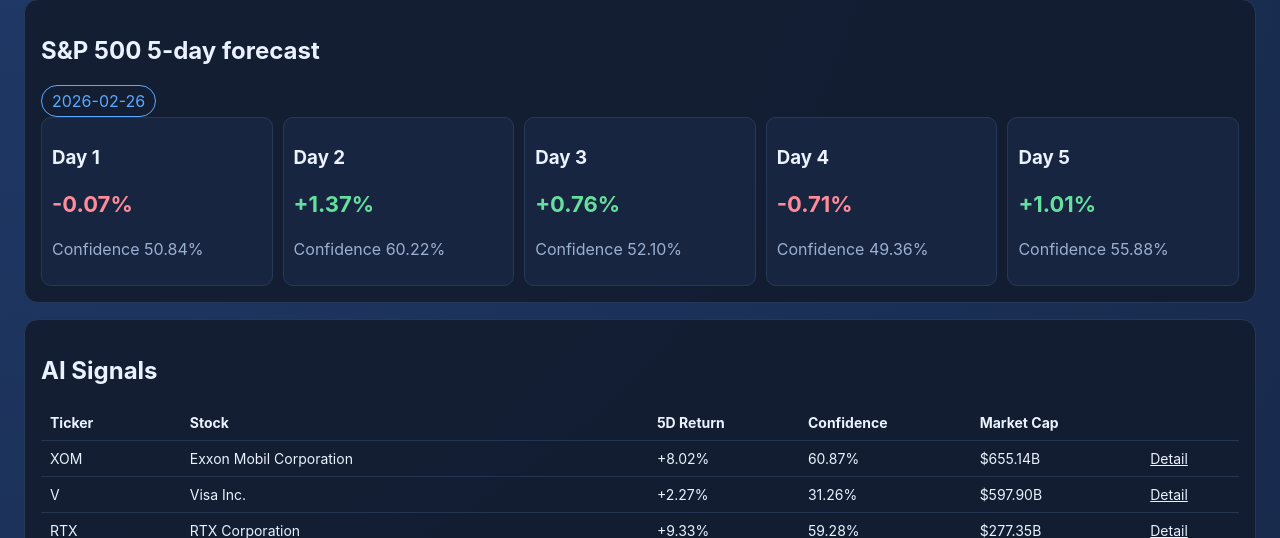
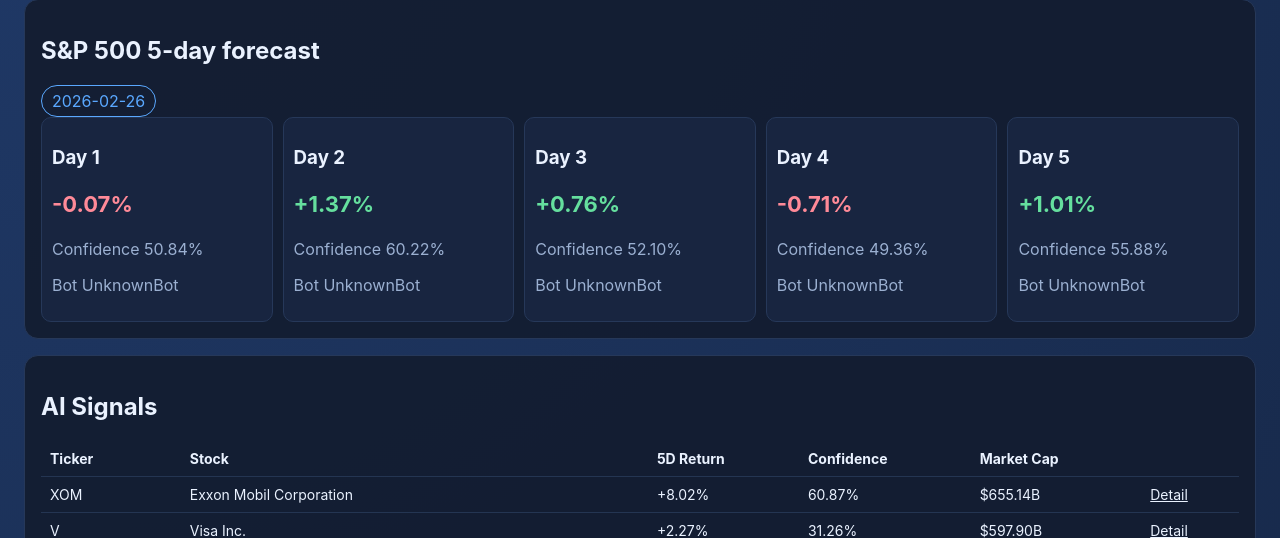
Before and after one commit to bobwillrulex/Stock-Tracker, a Flask app: page /?forecast_date=2026-02-26 in a window 1280 px wide. Shown: the part 251-789 px from the top of the page. Run offline with Flask 3, Linux system fonts and the light colour scheme; data comes from the database, SQL or seed files in the repository.

Commit message:
feat: add manager-selected bot ensemble for S&P 5-day forecasts

```diff
--- a/UI.py
+++ b/UI.py
@@ -269,7 +269,7 @@ def load_rsi_rows(path=RSI_SIGNALS_CSV_PATH):
 
 
 def load_market_forecast_rows(path=MARKET_FORECAST_CSV_PATH):
-    rows = _load_csv_rows(path, ["day", "percentage", "confidence"])
+    rows = _load_csv_rows(path, ["day", "percentage", "confidence", "bot_name"])
     normalized = []
     for row in rows:
         day = int(pd.to_numeric(row.get("day", 0), errors="coerce") or 0)
@@ -280,6 +280,7 @@ def load_market_forecast_rows(path=MARKET_FORECAST_CSV_PATH):
                 "day": day,
                 "percentage": float(pd.to_numeric(row.get("percentage", 0), errors="coerce") or 0),
                 "confidence": float(pd.to_numeric(row.get("confidence", 0), errors="coerce") or 0),
+                "bot_name": str(row.get("bot_name") or "UnknownBot"),
             }
         )
     return sorted(normalized, key=lambda item: item["day"])
--- a/main.py
+++ b/main.py
@@ -60,6 +60,11 @@ PATIENCE = 5
 WEIGHT_DECAY = 1e-5
 GRAD_CLIP = 1.0
 VAL_SPLIT = 0.2
+SP500_EMPLOYEE_BOTS = [
+    {"name": "MomentumScout", "lr": LR_FINE_TUNE, "weight_decay": WEIGHT_DECAY, "epochs": 2, "batch_size": 32},
+    {"name": "TrendGuard", "lr": LR_FINE_TUNE * 0.6, "weight_decay": WEIGHT_DECAY * 5, "epochs": 3, "batch_size": 24},
+    {"name": "QuickMeanRev", "lr": LR_FINE_TUNE * 1.4, "weight_decay": WEIGHT_DECAY * 0.7, "epochs": 2, "batch_size": 40},
+]
 
 FEATURE_COLUMNS = [
     'Log_Ret', 'RSI', 'ATR', 'EMA20', 'EMA50', 'Vol_Change',
@@ -694,7 +699,7 @@ def generate_github_pages_report(source_csv=SIGNALS_CSV_PATH, output_html=PAGES_
         forecasts = []
         for r in sorted(entry.get("forecasts", []), key=lambda item: int(item.get("day", 0))):
             day = int(r.get("day", 0))
-            forecasts.append({"day": day, "percentage": float(r.get("percentage", 0) or 0), "confidence": float(r.get("confidence", 0) or 0), "label": day_labels.get(day, f"{day} days")})
+            forecasts.append({"day": day, "percentage": float(r.get("percentage", 0) or 0), "confidence": float(r.get("confidence", 0) or 0), "bot_name": str(r.get("bot_name") or "UnknownBot"), "label": day_labels.get(day, f"{day} days")})
         market_history_payload.append({"run_date": run_date, "forecasts": forecasts})
     market_history_json = json.dumps(market_history_payload)
 
@@ -726,7 +731,7 @@ def generate_github_pages_report(source_csv=SIGNALS_CSV_PATH, output_html=PAGES_
 const marketHistory = __MARKET_HISTORY_JSON__;
 const forecastText = document.getElementById('sp500-forecast-text');
 const forecastTabs = document.getElementById('sp500-forecast-tabs');
-const formatForecast = (row) => { const pct=Number(row?.percentage ?? 0); const conf=Number(row?.confidence ?? 0); const pctLabel=`${pct >= 0 ? '+' : ''}${pct.toFixed(2)}%`; const signClass=pct >= 0 ? 'positive' : 'negative'; return `<div class="forecast-card"><p class="forecast-label">${row?.label || 'N/A'}</p><span class="forecast-value ${signClass}">${pctLabel}</span><div class="forecast-conf">conf ${conf.toFixed(1)}%</div></div>`; };
+const formatForecast = (row) => { const pct=Number(row?.percentage ?? 0); const conf=Number(row?.confidence ?? 0); const bot=(row?.bot_name || 'UnknownBot'); const pctLabel=`${pct >= 0 ? '+' : ''}${pct.toFixed(2)}%`; const signClass=pct >= 0 ? 'positive' : 'negative'; return `<div class="forecast-card"><p class="forecast-label">${row?.label || 'N/A'}</p><span class="forecast-value ${signClass}">${pctLabel}</span><div class="forecast-conf">conf ${conf.toFixed(1)}% · bot ${bot}</div></div>`; };
 const renderForecast = (rows) => { if(!forecastText) return; if(!rows || rows.length === 0){ forecastText.textContent='No S&P 500 forecast data yet. Run a daily scan to generate it.'; return; } forecastText.innerHTML=`<div class="forecast-grid">${rows.map(formatForecast).join('')}</div>`; };
 const renderForecastTabs = () => { if(!forecastTabs) return; forecastTabs.innerHTML=''; if(!marketHistory || marketHistory.length === 0){ renderForecast([]); return; } let selected = marketHistory[0].run_date; const selectDate = (runDate) => { selected = runDate; Array.from(forecastTabs.querySelectorAll('button')).forEach((btn) => btn.classList.toggle('active', btn.dataset.runDate === selected)); const row = marketHistory.find((item) => item.run_date === selected); renderForecast(row?.forecasts || []); }; marketHistory.forEach((item) => { const button=document.createElement('button'); button.type='button'; button.className='forecast-tab'; button.dataset.runDate=item.run_date; const parsed=new Date(`${item.run_date}T00:00:00`); button.textContent=Number.isNaN(parsed.valueOf()) ? item.run_date : parsed.toLocaleDateString(undefined, { month:'short', day:'2-digit' }); button.addEventListener('click', () => selectDate(item.run_date)); forecastTabs.appendChild(button); }); selectDate(selected); };
 renderForecastTabs();
@@ -1032,10 +1037,11 @@ def write_sp500_forecast_csv(forecasts, path=MARKET_FORECAST_CSV_PATH):
                 "day": int(item.get("day", 0)),
                 "percentage": round(float(item.get("predicted_return", 0.0)) * 100, 2),
                 "confidence": round(float(item.get("confidence", 0.0)) * 100, 2),
+                "bot_name": str(item.get("bot_name") or "UnknownBot"),
             }
         )
 
-    pd.DataFrame(rows, columns=["day", "percentage", "confidence"]).to_csv(path, index=False)
+    pd.DataFrame(rows, columns=["day", "percentage", "confidence", "bot_name"]).to_csv(path, index=False)
     print(f"Wrote {len(rows)} S&P 500 forecast rows to {path}.")
 
 
@@ -1047,12 +1053,16 @@ def _ensure_sp500_forecast_table(conn):
             day INTEGER NOT NULL,
             percentage REAL NOT NULL,
             confidence REAL NOT NULL,
+            bot_name TEXT NOT NULL DEFAULT 'UnknownBot',
             created_at TEXT NOT NULL,
             updated_at TEXT NOT NULL,
             PRIMARY KEY (run_date, day)
         )
         """
     )
+    cols = {row[1] for row in conn.execute("PRAGMA table_info(sp500_forecast_history)").fetchall()}
+    if "bot_name" not in cols:
+        conn.execute("ALTER TABLE sp500_forecast_history ADD COLUMN bot_name TEXT NOT NULL DEFAULT 'UnknownBot'")
 
 
 def save_sp500_forecast_history(forecasts, db_path=MARKET_FORECAST_DB_PATH, run_date=None, days_to_keep=5):
@@ -1076,17 +1086,19 @@ def save_sp500_forecast_history(forecasts, db_path=MARKET_FORECAST_DB_PATH, run_
 
             percentage = round(float(item.get("predicted_return", 0.0)) * 100, 2)
             confidence = round(float(item.get("confidence", 0.0)) * 100, 2)
+            bot_name = str(item.get("bot_name") or "UnknownBot")
 
             conn.execute(
                 """
-                INSERT INTO sp500_forecast_history (run_date, day, percentage, confidence, created_at, updated_at)
-                VALUES (?, ?, ?, ?, ?, ?)
+                INSERT INTO sp500_forecast_history (run_date, day, percentage, confidence, bot_name, created_at, updated_at)
+                VALUES (?, ?, ?, ?, ?, ?, ?)
                 ON CONFLICT(run_date, day) DO UPDATE SET
                     percentage=excluded.percentage,
                     confidence=excluded.confidence,
+                    bot_name=excluded.bot_name,
                     updated_at=excluded.updated_at
                 """,
-                (run_date_str, day, percentage, confidence, now_str, now_str),
+                (run_date_str, day, percentage, confidence, bot_name, now_str, now_str),
             )
 
         conn.execute(
@@ -1121,7 +1133,7 @@ def load_recent_sp500_forecast_history(db_path=MARKET_FORECAST_DB_PATH, days_to_
                 ORDER BY run_date DESC
                 LIMIT ?
             )
-            SELECT h.run_date, h.day, h.percentage, h.confidence
+            SELECT h.run_date, h.day, h.percentage, h.confidence, h.bot_name
             FROM sp500_forecast_history h
             INNER JOIN recent_dates r ON r.run_date = h.run_date
             ORDER BY h.run_date DESC, h.day ASC
@@ -1130,20 +1142,56 @@ def load_recent_sp500_forecast_history(db_path=MARKET_FORECAST_DB_PATH, days_to_
         ).fetchall()
 
     grouped = {}
-    for run_date, day, percentage, confidence in rows:
+    for run_date, day, percentage, confidence, bot_name in rows:
         grouped.setdefault(run_date, []).append(
             {
                 "day": int(day),
                 "percentage": float(percentage),
                 "confidence": float(confidence),
+                "bot_name": str(bot_name or "UnknownBot"),
             }
         )
 
     return [{"run_date": run_date, "forecasts": forecasts} for run_date, forecasts in grouped.items()]
 
 
+def _run_sp500_employee_bot(bot_config, base_model_state, X_train, y_train, X_val, y_val, X_pred):
+    """Train one employee bot and return prediction + validation MAE."""
+    model = PatternScannerLSTM(input_size=INPUT_SIZE).to(DEVICE)
+    model.load_state_dict(base_model_state)
+    optimizer = torch.optim.AdamW(
+        model.parameters(),
+        lr=float(bot_config.get("lr", LR_FINE_TUNE)),
+        weight_decay=float(bot_config.get("weight_decay", WEIGHT_DECAY)),
+    )
+    loss_fn = nn.MSELoss()
+    batch_size = max(int(bot_config.get("batch_size", 32)), 8)
+    epochs = max(int(bot_config.get("epochs", 2)), 1)
+    seed = _stable_seed("sp500", bot_config.get("name", "bot"), len(X_train), len(X_val), float(y_train.mean().item()))
+    generator = torch.Generator(device="cpu")
+    generator.manual_seed(seed)
+    train_loader = DataLoader(TensorDataset(X_train, y_train), batch_size=batch_size, shuffle=True, generator=generator)
+
+    for _ in range(epochs):
+        run_epoch(model, train_loader, optimizer, loss_fn, scaler=None)
+
+    model.eval()
+    with torch.no_grad():
+        pred = model(X_pred.unsqueeze(0).to(DEVICE)).item()
+        val_pred = model(X_val.to(DEVICE))
+        val_mae = torch.mean(torch.abs(val_pred - y_val.to(DEVICE))).item()
+        confidence = compute_confidence_score(model, X_val, y_val, pred)
+
+    return {
+        "bot_name": str(bot_config.get("name") or "UnknownBot"),
+        "predicted_return": float(pred),
+        "confidence": float(confidence),
+        "validation_mae": float(val_mae),
+    }
+
+
 def generate_sp500_forecast(base_model_state=None, checkpoint=None, ticker="^GSPC"):
-    """Generate next 1-5 day S&P 500 forecasts from the current global model."""
+    """Generate next 1-5 day S&P 500 forecasts via manager-selected employee bots."""
     try:
         if base_model_state is None:
             checkpoint = checkpoint or (BEST_MODEL_PATH if os.path.exists(BEST_MODEL_PATH) else MODEL_PATH)
@@ -1162,25 +1210,23 @@ def generate_sp500_forecast(base_model_state=None, checkpoint=None, ticker="^GSP
             if X_train is None:
                 continue
 
-            model = PatternScannerLSTM(input_size=INPUT_SIZE).to(DEVICE)
-            model.load_state_dict(base_model_state)
-            optimizer = torch.optim.AdamW(model.parameters(), lr=LR_FINE_TUNE, weight_decay=WEIGHT_DECAY)
-            loss_fn = nn.MSELoss()
-
-            train_loader = DataLoader(TensorDataset(X_train, y_train), batch_size=32, shuffle=True)
-            for _ in range(2):
-                run_epoch(model, train_loader, optimizer, loss_fn, scaler=None)
-
-            model.eval()
-            with torch.no_grad():
-                pred = model(X_pred.unsqueeze(0).to(DEVICE)).item()
-                confidence = compute_confidence_score(model, X_val, y_val, pred)
-
+            candidates = []
+            for bot in SP500_EMPLOYEE_BOTS:
+                try:
+                    candidates.append(_run_sp500_employee_bot(bot, base_model_state, X_train, y_train, X_val, y_val, X_pred))
+                except Exception as exc:
+                    print(f"Skipping S&P employee bot {bot.get('name', 'UnknownBot')}: {exc}")
+
+            if not candidates:
+                continue
+
+            winner = min(candidates, key=lambda item: item["validation_mae"])
             forecasts.append(
                 {
                     "day": horizon,
-                    "predicted_return": float(pred),
-                    "confidence": float(confidence),
+                    "predicted_return": float(winner["predicted_return"]),
+                    "confidence": float(winner["confidence"]),
+                    "bot_name": winner["bot_name"],
                 }
             )
 
--- a/templates/dashboard.html
+++ b/templates/dashboard.html
@@ -13,6 +13,7 @@
         <h3>Day {{ row.day }}</h3>
         <p class="big {% if row.percentage >= 0 %}pos{% else %}neg{% endif %}">{{ '%+.2f'|format(row.percentage) }}%</p>
         <p class="muted">Confidence {{ '%.2f'|format(row.confidence) }}%</p>
+        <p class="muted">Bot {{ row.bot_name or 'UnknownBot' }}</p>
       </article>
     {% else %}
       <p class="muted">No forecast data yet.</p>
```
